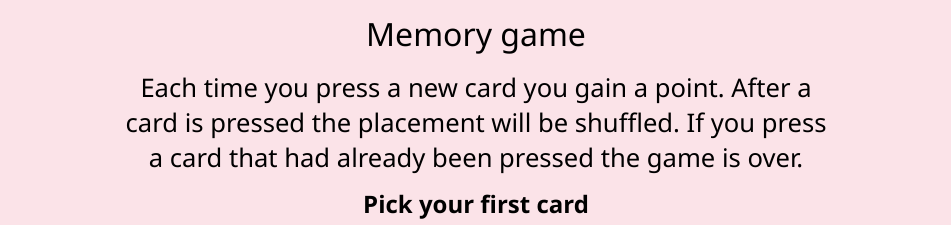
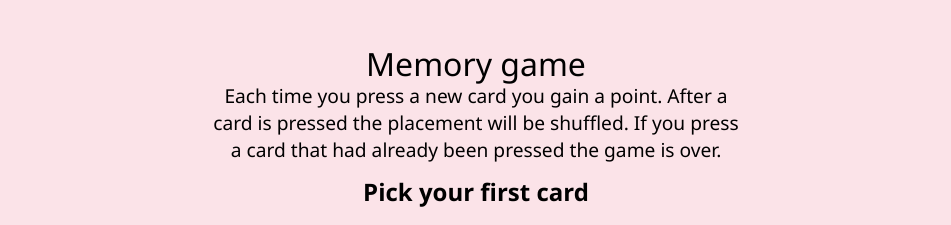
Before and after one commit to JJRasmussen/memoryCard, a React (Vite) app: page / in a window 1280 px wide. Shown: the top 225 px of the page, without its empty margins (164-1115 px from the left). Built offline with nearby package versions, Linux system fonts and the light colour scheme; no server answers; grey boxes are pictures that could not be loaded.

Commit message:
fixed styling

```diff
--- a/src/App.css
+++ b/src/App.css
@@ -30,7 +30,7 @@ header > h1 {
   flex-direction: column;
   align-items: center;
   width: 800px;
-  height: 180px;
+  height: 120px;
   gap: 12px;
   padding:22px;
   align-items: center;
@@ -39,7 +39,7 @@ header > h1 {
 }
 
 .gameStatus > p {
-  font-size: 1.6rem;
+  font-size: 1.2rem;
   text-align: center;
   text-wrap: balance;
 }
```
